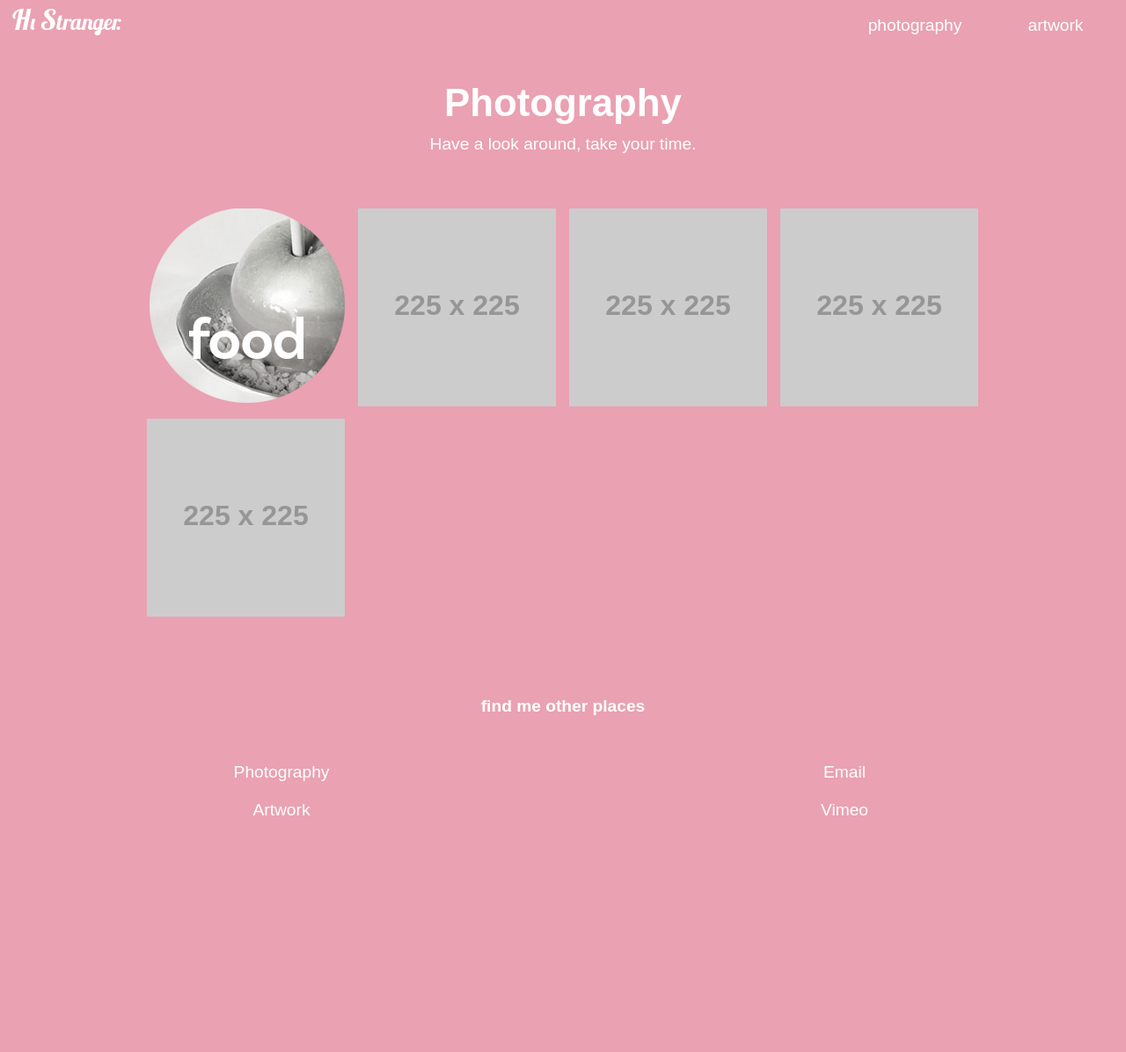
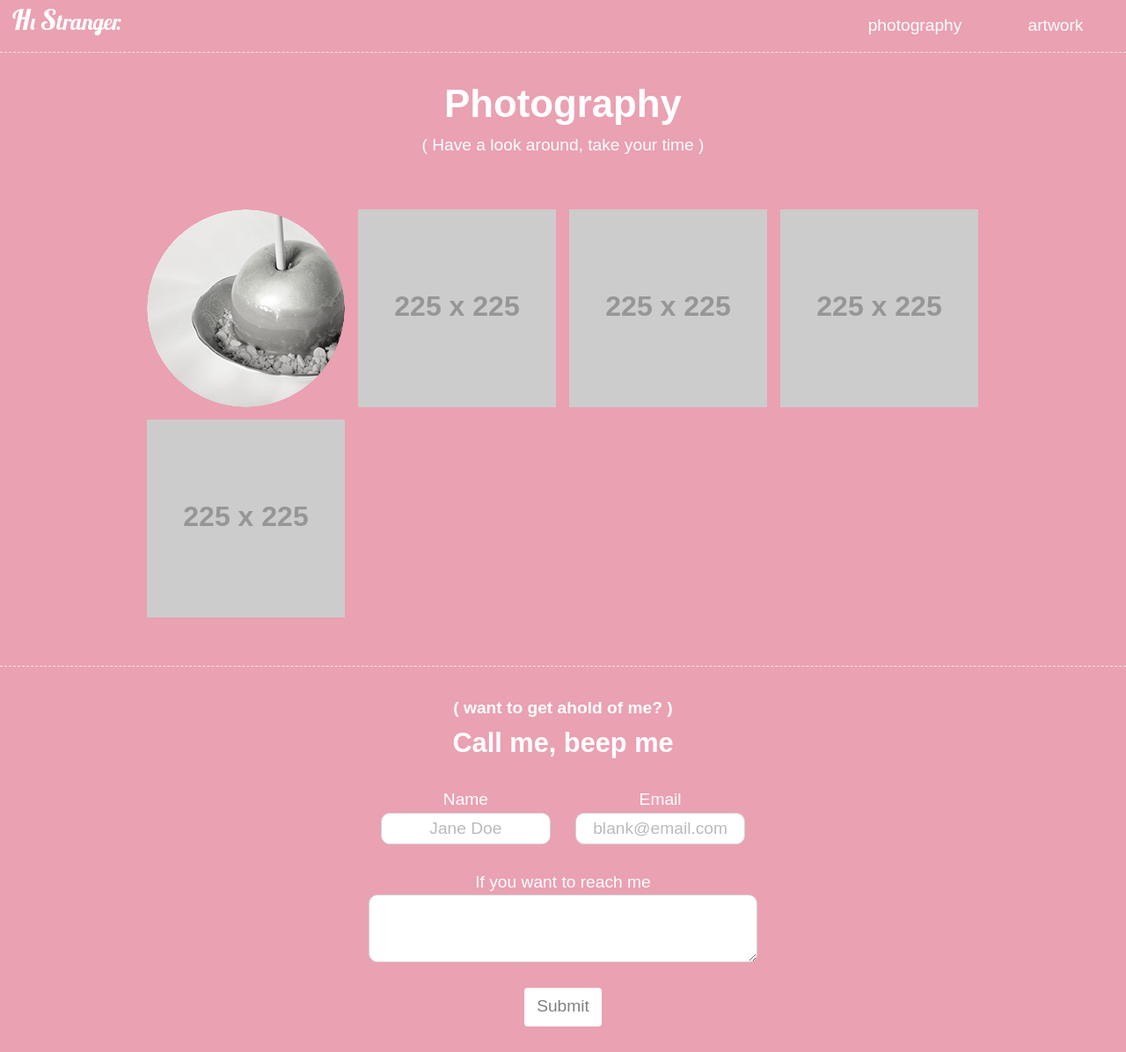
Before and after one commit to histtranger/portfolio, a Jekyll site: the page built from photo.html, in a window 1280 px wide. Shown: the whole page at 88% size. Built offline with Jekyll 4.4.1, drawn with Linux system fonts in a browser that asks for light colours; before the commit the page ends 994 px from its top, so only the background shows below that.

Commit message:
Changing some stuff, removing some stuff, the usual.

```diff
--- a/_layouts/default.html
+++ b/_layouts/default.html
@@ -17,33 +17,28 @@
 
   <footer class="pad-b-2 push-0">
     <div class="">
-      <h3 class="pad-t">find me other places</h3>
-      <ul class="grid list-group inline-block">
-        <div class="unit xs-1 m-1-2">
-          <li class="xs-1 m-1-2 pad-t-1-2">
-            <a class="inline-block gutter" href="{{site.baseurl}}/photo/">
-              Photography
-            </a>
-          </li>
-          <li class="xs-1 m-1-2 pad-t-1-2">
-            <a class="inline-block gutter" href="{{site.baseurl}}/port-page/">
-              Artwork
-            </a>
-          </li>
+      <h3 class="pad-t push-0">( want to get ahold of me? )</h3>
+      <div class="grid xs-1 text-center center-content">
+        <div class="unit xs-1">
+          <form class="pad-b gutter grid max-length" method="post" action="//formspree.io/jcardinal@design.ca">
+            <h2 class="unit xs-1">Call me, beep me</h2>
+            <div class="unit push xs-1 m-1-2 gutter-1-2">
+              <label class="text-center white" for="email">Name</label>
+              <input class="text-center" type="name" placeholder="Jane Doe" id="name" required>
+            </div>
+            <div class="unit push xs-1 m-1-2 gutter-1-2">
+              <label class="text-center white" for="email">Email</label>
+              <input class="text-center" type="email" placeholder="blank@email.com" id="email" required>
+            </div>
+            <div class="unit push xs-1">
+              <label class="white" for="details">If you want to reach me</label>
+              <textarea id="details" name="message">
+              </textarea>
+            </div>
+            <button type="submit">Submit</button>
+          </form>
         </div>
-        <div class="unit xs-1 m-1-2">
-          <li class="xs-1 m-1-2 pad-t-1-2">
-            <a class="inline-block gutter" href="#">
-              Email
-            </a>
-          </li>
-          <li class="xs-1 m-1-2 pad-t-1-2">
-            <a class="inline-block" href="https://vimeo.com/user36766462">
-              Vimeo
-            </a>
-          </li>
-        </div>
-      </ul>
+      </div>
     </div>
   </footer>
 
--- a/photo.html
+++ b/photo.html
@@ -5,7 +5,7 @@
   <main class="pad-b wrapper">
     <div class="bg">
       <h1 class="pad-t push-0 dark yotta white">Photography</h1>
-      <h4 class="push-0 pad-b white">Have a look around, take your time.</h4>
+      <h4 class="push-0 pad-b white">( Have a look around, take your time ) </h4>
     </div>
     <div class="wrapper">
       <div>
```
Also changed, not shown: css/main.css (+51 -12 lines), cats.html (added), foss.html (added), images/glass.png (deleted), images/glass2.png (deleted), images/icons/apple-icon copy.png (deleted), images/icons/apple-icon.png, images/icons/cat-icon.png (added), images/icons/foss-icon.png (added), images/icons/iso-icon.png, 1 other file.
